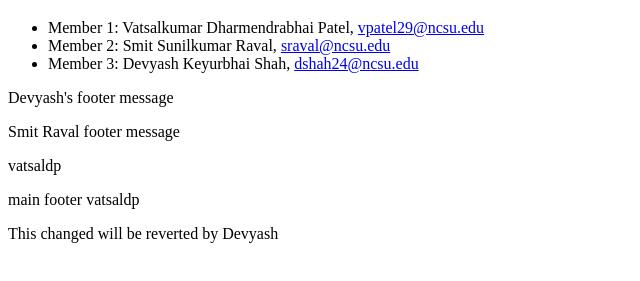
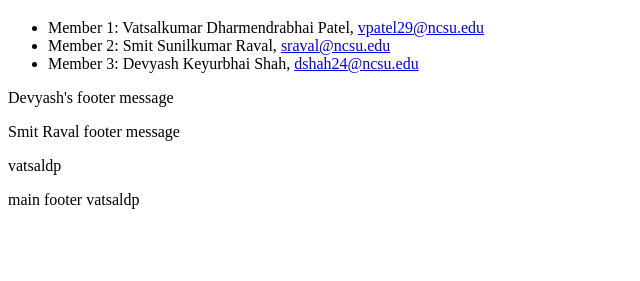
Before and after one commit to vsd-fall2024se/hw5, a plain HTML site: page index.html in a window 1280 px wide. Shown: the part 61-342 px from the top of the page, without its empty margins (0-640 px from the left). Drawn offline with Linux system fonts and the light colour scheme.

Commit message:
Revert "To be reverted"
This reverts commit 01e52f2b264bdc5ade844ff6845c52d3f3431a9d.

```diff
--- a/index.html
+++ b/index.html
@@ -28,4 +28,3 @@
 </footer>
 <footer><p>Smit Raval footer message</p></footer><footer><p>vatsaldp</p></footer>
 <footer><p>main footer vatsaldp</p></footer>
-<footer><p>This changed will be reverted by Devyash</p></footer>
```
